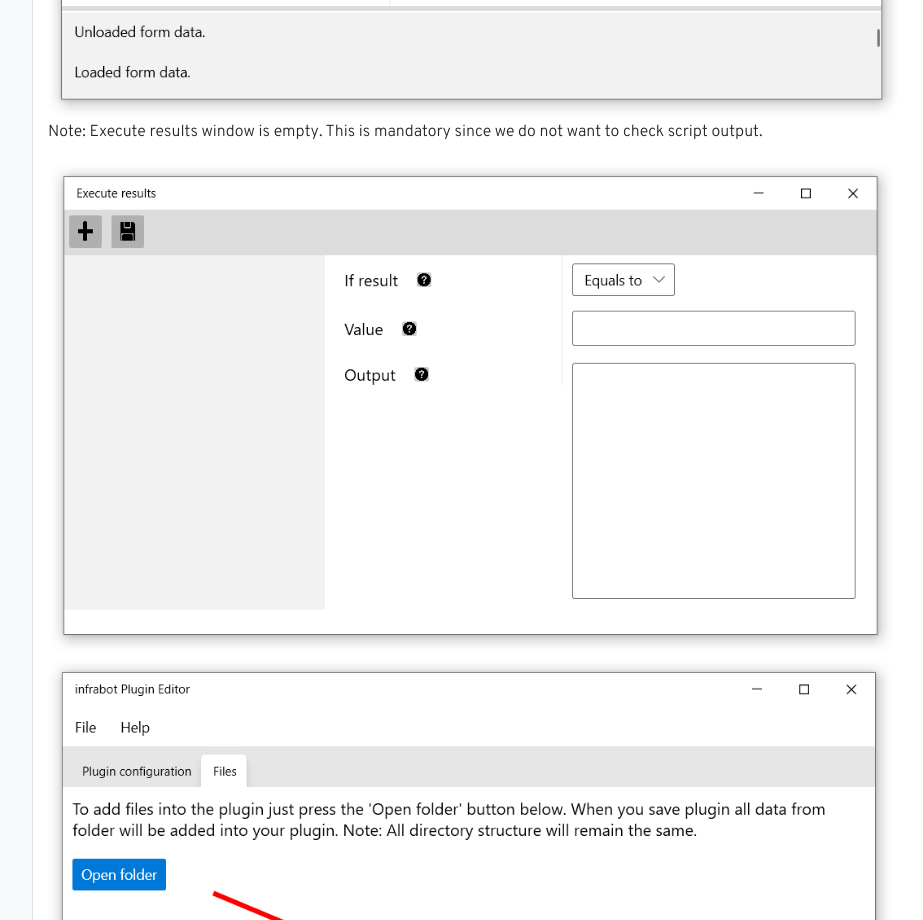
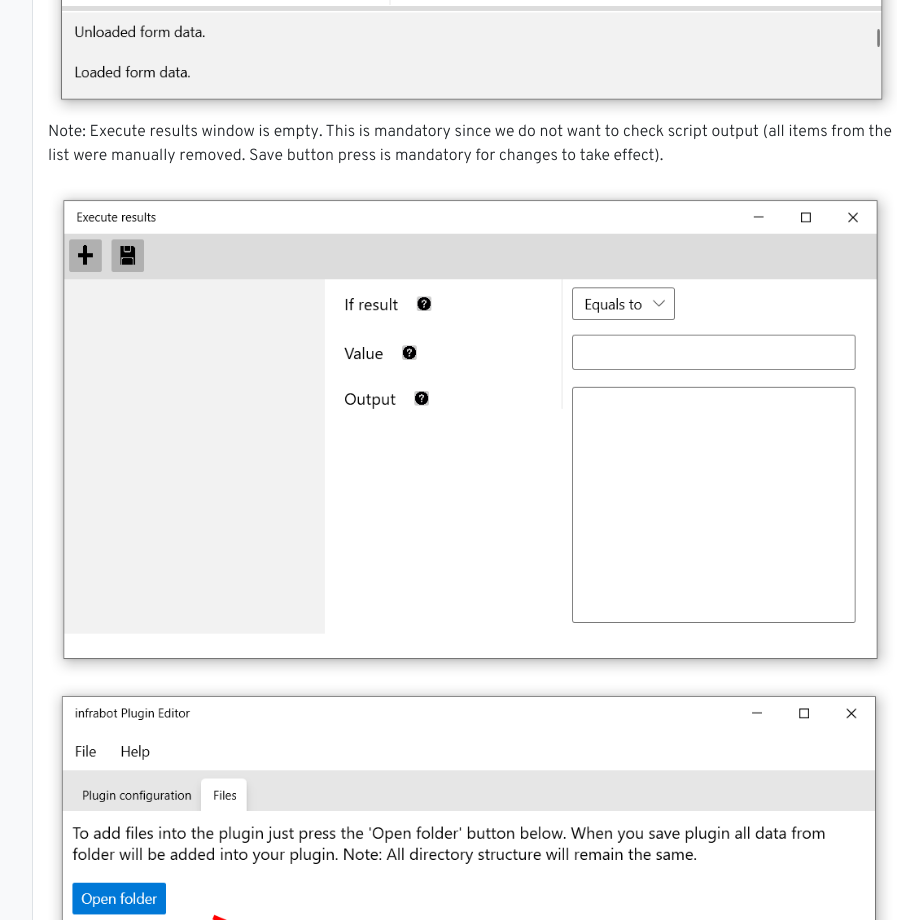
Before and after one commit to infrabot-io/infrabot-io.github.io, a plain HTML site: page documentation/examplescripts.html in a window 1280 px wide. Shown: the part 5960-6880 px from the top of the page, without its empty margins (283-1206 px from the left). Drawn offline with Linux system fonts and the light colour scheme.

Commit message:
Update examplescripts.html

```diff
--- a/documentation/examplescripts.html
+++ b/documentation/examplescripts.html
@@ -161,7 +161,7 @@ Write-Host $Data
                     <img class="img-fluid" src="../img/documentation/examplescripts/example2_1.png">
                     <img class="img-fluid" src="../img/documentation/examplescripts/example2_2.png">
                     <p>Note: Execute results window is empty. This is mandatory since we do not want to check script
-                        output.</p>
+                        output (all items from the list were manually removed. Save button press is mandatory for changes to take effect).</p>
                     <img class="img-fluid" src="../img/documentation/examplescripts/example2_3.png">
                     <img class="img-fluid" src="../img/documentation/examplescripts/example2_4.png">
                     <br><br>
```
